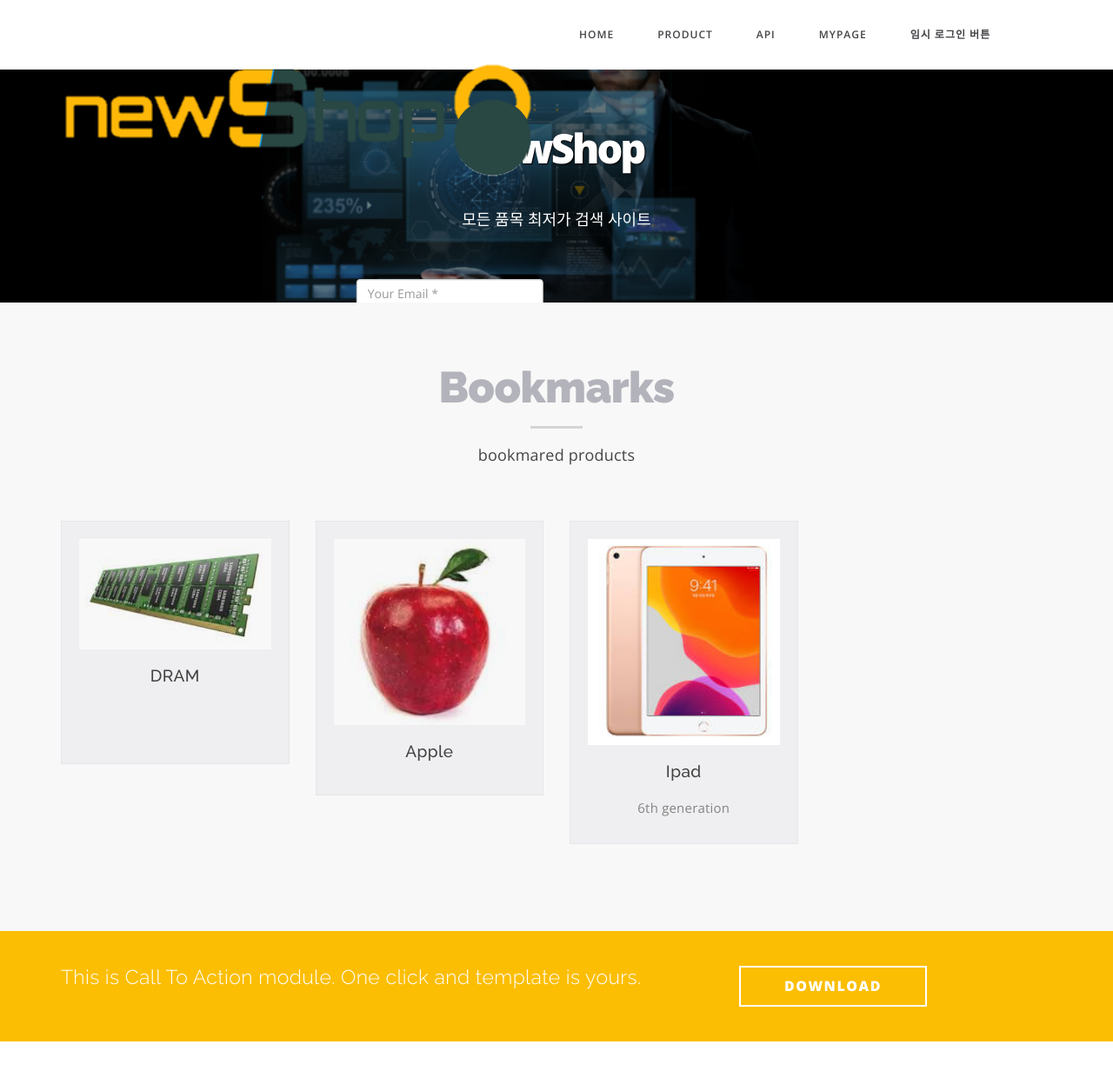
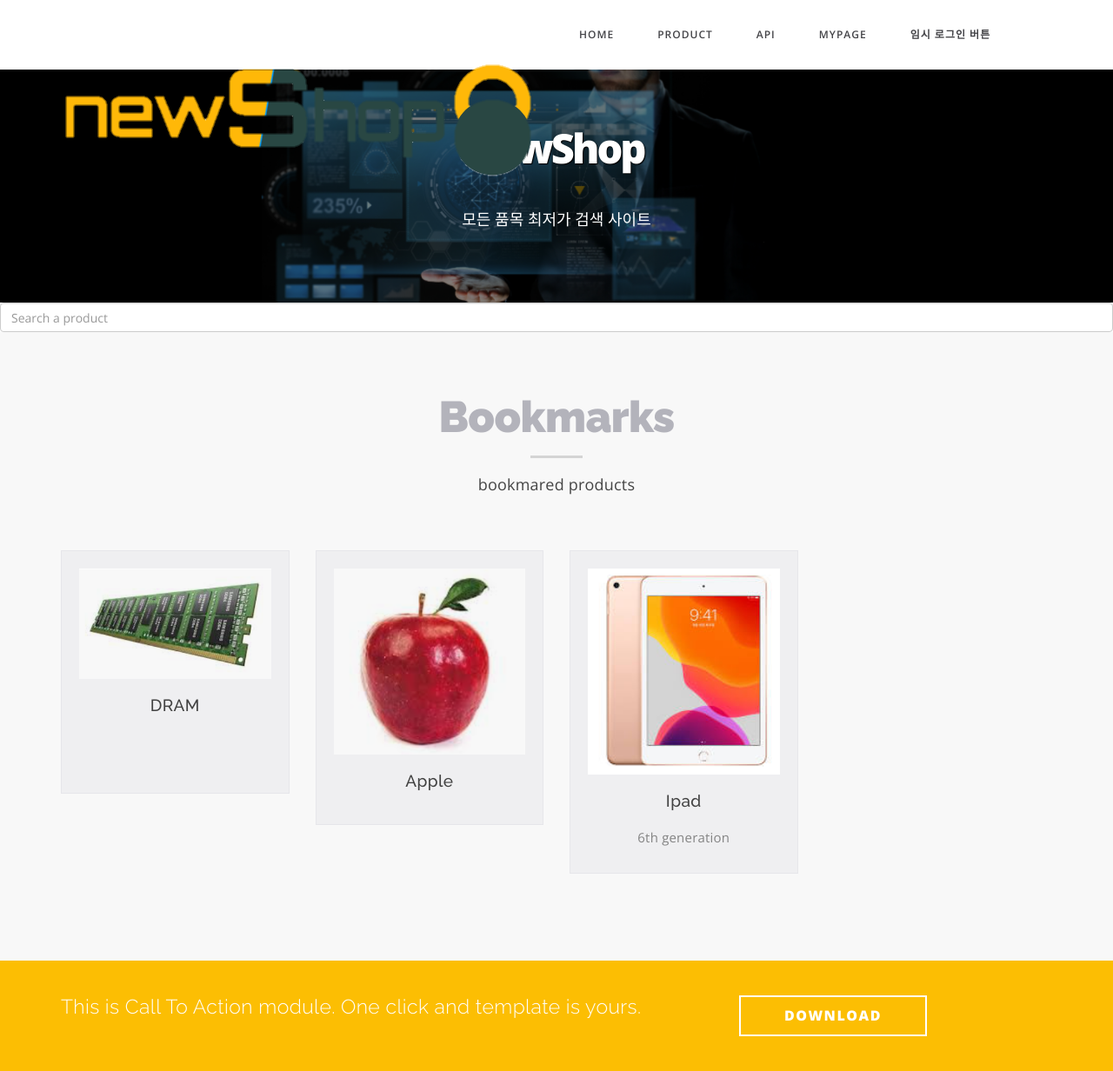
Before and after one commit to skkuse/2020spring_41class_team3, a Django app: page /home in a window 1280 px wide. Shown: the whole page at 87% size. Before the commit the page ends 1198 px from the top, so only its background shows below. Run offline with Django 3.2, Linux system fonts and the light colour scheme; some libraries are stand-ins or nearby versions.

Commit message:
Update home.html

```diff
--- a/src/NewShop/Displayer/templates/Displayer/home.html
+++ b/src/NewShop/Displayer/templates/Displayer/home.html
@@ -1,29 +1,31 @@
 {% extends 'Displayer/index.html' %}
 {%load static%}
 {% block content %}
-		<!-- Header -->
 		<header>
+
 			<div class="container-fluid" >
 				<div class="slider-container" >
 					<div class="owl-slider owl-carousel">
 						<div class="item">
 							<div class="owl-slider-item">
-									<img src="{%static 'images/slider-1.jpg'%}" class="img-responsive" alt="portfolio">
+								<img src="images/slider-1.jpg" class="img-responsive" alt="portfolio">
 								<div class="intro-text">
 									<div class="intro-heading">newShop</div>
 									<div class="intro-lead-in">모든 품목 최저가 검색 사이트</div>
 									<div class="col-md-6">
 									<div class="form-group">
-											<input type="email" class="form-control" placeholder="Your Email *" id="email" required="" data-validation-required-message="Please enter your email address.">
 										<p class="help-block text-danger"></p>
 										</div>
 									</div>
 								</div>
+
+
+
 							</div>
 						</div>
 						<div class="item">
 							<div class="owl-slider-item">
-									<img src="{%static 'images/slider-2.jpg'%}" class="img-responsive" alt="portfolio">
+								<img src="images/slider-2.jpg" class="img-responsive" alt="portfolio">
 								<div class="intro-text">
 									<div class="intro-lead-in">We are the number one</div>
 									<div class="intro-heading">Design & Development Agency</div>
@@ -32,7 +34,7 @@
 						</div>
 						<div class="item">
 							<div class="owl-slider-item">
-									<img src="{%static 'images/slider-1.jpg'%}" class="img-responsive" alt="portfolio">
+								<img src="images/slider-1.jpg" class="img-responsive" alt="portfolio">
 								<div class="intro-text">
 									<div class="intro-lead-in">We are the number one</div>
 									<div class="intro-heading">Design & Development Agency</div>
@@ -40,9 +42,11 @@
 							</div>
 						</div>
 					</div>
+				</div>
+				<input type="text" class="form-control search-box" placeholder="Search a product" id="product" required="" data-validation-required-message="Please enter what you want to search">
 
 			</div>
-			</div>
+
 		</header>
 
 		<section id="about" class="light-bg">
@@ -60,7 +64,7 @@
 					<div class="col-md-3 text-center">
 						<div class="mz-module">
 							<div class="mz-module-about">
-								<img src="{%static 'images/dram.png'%}" width="100%">
+								<img class="mz-image" src="images/dram.png" width="100%">
 								<h3>DRAM</h3>
 							</div>
 							<a href="#" class="mz-module-button">search</a>
@@ -71,7 +75,7 @@
 					<div class="col-md-3 text-center">
 						<div class="mz-module">
 							<div class="mz-module-about">
-								<img src="{%static 'images/apple.png'%}" width="100%" height="50%">
+								<img class="mz-image" src="images/apple.png" width="100%" height="50%">
 								<h3>Apple</h3>
 							</div>
 							<a href="#" class="mz-module-button">search</a>
@@ -82,7 +86,7 @@
 					<div class="col-md-3 text-center">
 						<div class="mz-module">
 							<div class="mz-module-about">
-								<img src="{%static 'images/ipad6th.png'%}" width="100%">
+								<img class="mz-image" src="images/ipad6th.png" width="100%">
 								<h3>Ipad</h3>
 								<p>6th generation</p>
 							</div>
```
Lines whose indentation alone changed are shown as unchanged.
